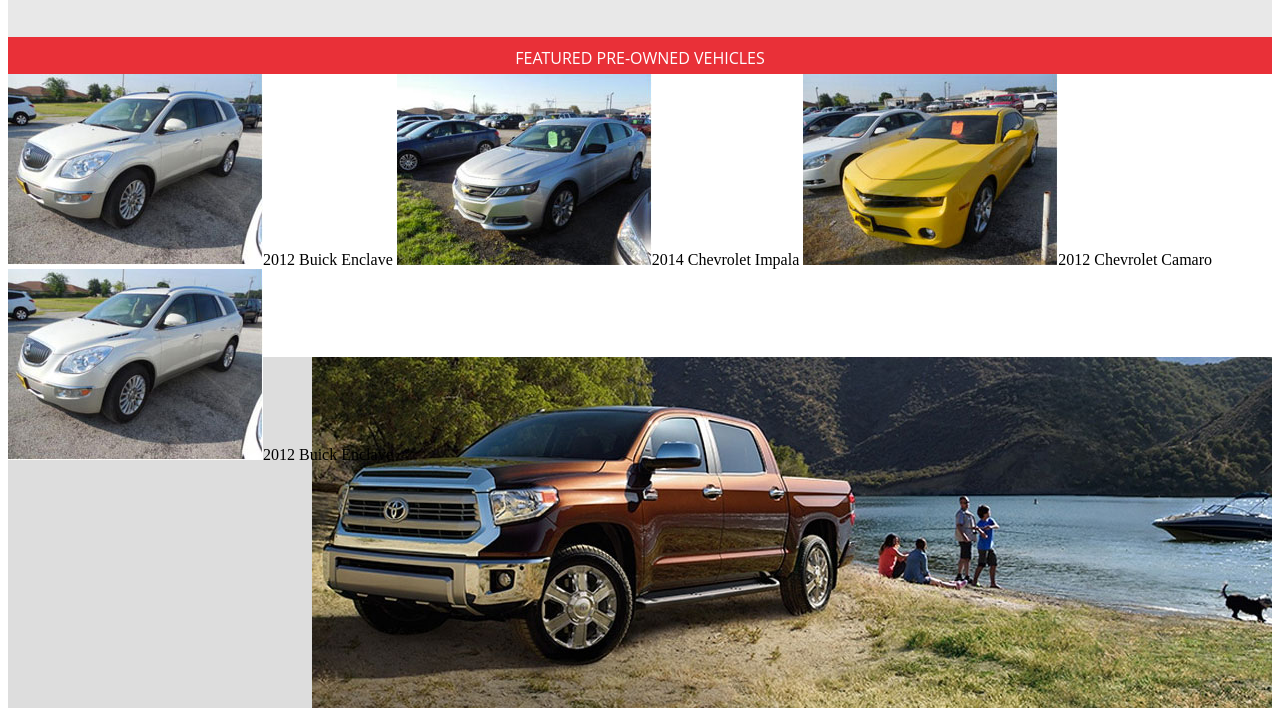
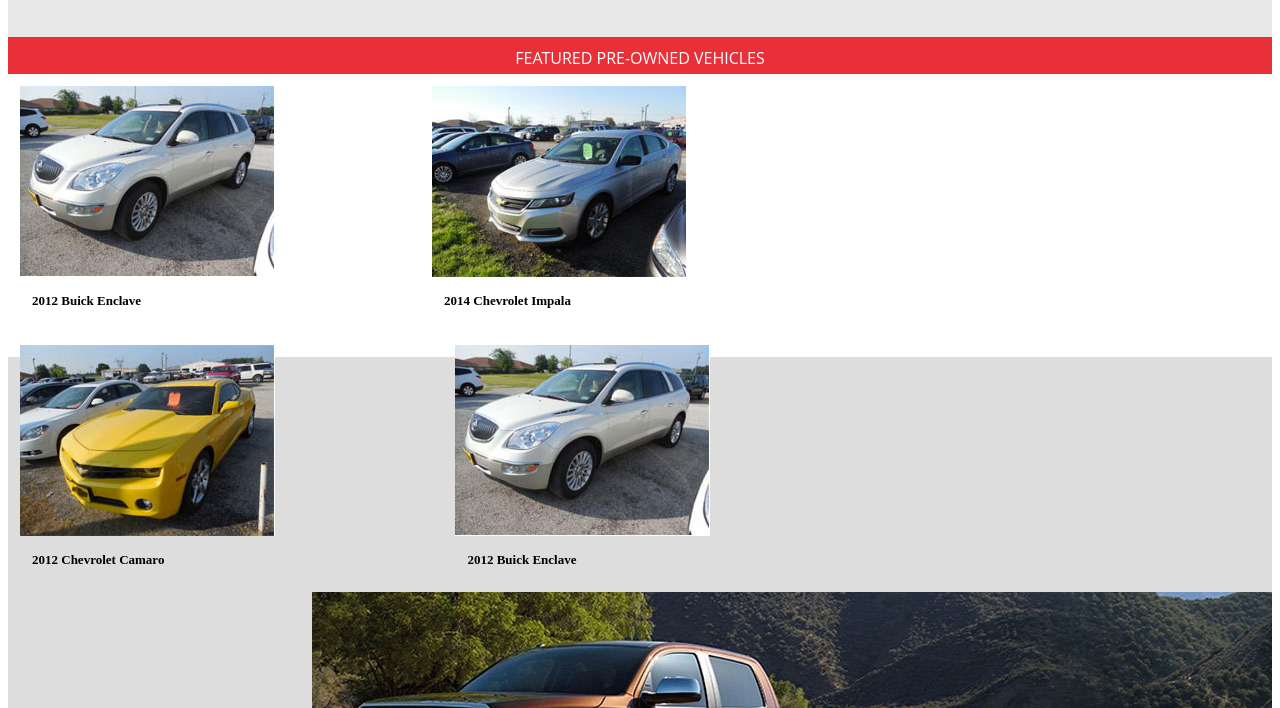
Before and after one commit to Parrotine/AutoOne, a plain HTML site: page index.html in a window 1280 px wide. Shown: the part 1065-1773 px from the top of the page. Drawn offline with Linux system fonts and the light colour scheme.

Commit message:
fifth commit

```diff
--- a/css/style.css
+++ b/css/style.css
@@ -147,7 +147,8 @@
 	height: 283px;
 }
 
-
+#pre-owned p {
+}
 
 /* Toyota bar */
 
@@ -173,3 +174,21 @@
 	font-size: 123.1%;
 	font-weight: bold;
 }
+
+
+
+
+/* Trying solutions */
+
+.image {
+	float: left;
+	padding: 12px;
+}
+
+.text {
+	float: left;
+	padding: 12px;
+	width: 35%;
+	font-weight: bold;
+	font-size: 13px;
+}
--- a/index.html
+++ b/index.html
@@ -14,11 +14,13 @@
 			</header>
 
 			<div id="black-bar" class="col-sm-1 col-md-3 col-lg-5">
+				<div id="icons">
 				<a href="/get-a-quote/" class="quote-icon">Get a Quote</a>
 				<a href="/online-specials/" class="special-icon">Online Specials</a>
 				<a href="/schedule-service/" class="service-icon">Schedule Service</a>
 				<a href="/get-approved/" class="approved-icon">Get Approved</a>
 				<a href="/click-to-save/" class="save-icon">Click to Save</a>
+				</div>
 			</div>
 
 
@@ -55,10 +57,29 @@
 
 
 			<div id="pre-owned" class="col-sm-2 col-md-3 col-lg-4">
-				<img src="./images/buick-enclave-1.jpg" alt=""/>2012 Buick Enclave
-				<img src="./images/chevrolet-impala.jpg" alt=""/>2014 Chevrolet Impala
-				<img src="./images/chevrolet-camaro.jpg" alt=""/>2012 Chevrolet Camaro
-				<img src="./images/buick-enclave-2.jpg" alt=""/>2012 Buick Enclave
+
+				<div class="image">
+				<img src="./images/buick-enclave-1.jpg" width="255" alt=""/>
+				<div class="text">2012 Buick Enclave</div>
+				</div>
+
+				<div class="image">
+				<img src="./images/chevrolet-impala.jpg" width="255" alt=""/>
+				<div class="text">2014 Chevrolet Impala</div>
+				</div>
+
+				<div class="image">
+				<img src="./images/chevrolet-camaro.jpg" width="255" alt=""/>
+				<div class="text">2012 Chevrolet Camaro</div>
+				</div>
+
+				<div class="image">
+				<img src="./images/buick-enclave-2.jpg" width="255" alt=""/>
+				<div class="text">2012 Buick Enclave</div>
+				</div>
+
+
+
 			</div>
 
 
```
